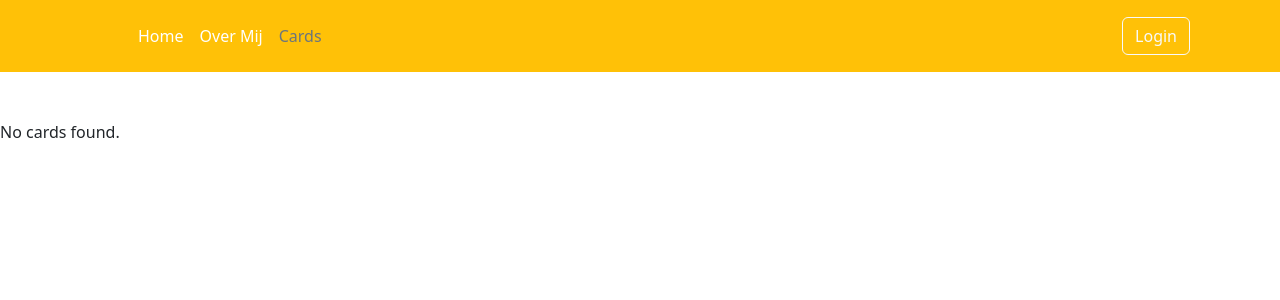
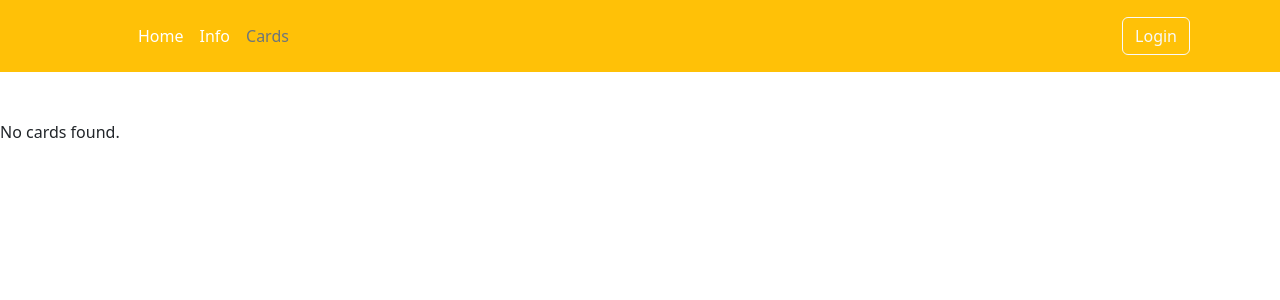
Before and after one commit to 88141glr/BeroepsJ2P1_2, a PHP site: page /Cards/collectie.php in a window 1280 px wide. Shown: the top 300 px of the page. Run offline with PHP 8.4, Linux system fonts and the light colour scheme; data that the repository does not hold is empty.

Commit message:
Changes for consistency

```diff
--- a/ADMIN/adminprojects.php
+++ b/ADMIN/adminprojects.php
@@ -25,7 +25,7 @@ if (!isset($_SESSION['logged_in']) || $_SESSION['logged_in'] !== true) {
 
         <ul class="nav col-12 col-lg-auto me-lg-auto mb-2 justify-content-center mb-md-0">
           <li><a href="../index.php" class="nav-link px-2 text-white">Home</a></li>
-          <li><a href="../AboutMe/AboutMe.php" class="nav-link px-2 text-white">Over Mij</a></li>
+          <li><a href="../AboutMe/AboutMe.php" class="nav-link px-2 text-white">Info</a></li>
           <li><a href="../Cards/collectie.php" class="nav-link px-2 text-white">Cards</a></li>
         </ul>
 
--- a/ADMIN/adminupload.php
+++ b/ADMIN/adminupload.php
@@ -25,7 +25,7 @@ if (!isset($_SESSION['logged_in']) || $_SESSION['logged_in'] !== true) {
 
         <ul class="nav col-12 col-lg-auto me-lg-auto mb-2 justify-content-center mb-md-0">
           <li><a href="../index.php" class="nav-link px-2 text-white">Home</a></li>
-          <li><a href="../AboutMe/AboutMe.php" class="nav-link px-2 text-white">Over Mij</a></li>
+          <li><a href="../AboutMe/AboutMe.php" class="nav-link px-2 text-white">Info</a></li>
           <li><a href="../Cards/collectie.php" class="nav-link px-2 text-white">Cards</a></li>
         </ul>
 
--- a/Cards/collectie.php
+++ b/Cards/collectie.php
@@ -22,7 +22,7 @@ session_start();
 
         <ul class="nav col-12 col-lg-auto me-lg-auto mb-2 justify-content-center mb-md-0">
           <li><a href="../index.php" class="nav-link px-2 text-white">Home</a></li>
-          <li><a href="../AboutMe/AboutMe.php" class="nav-link px-2 text-white">Over Mij</a></li>
+          <li><a href="../AboutMe/AboutMe.php" class="nav-link px-2 text-white">Info</a></li>
           <li><a href="#" class="nav-link px-2 text-secondary">Cards</a></li>
         </ul>
 
```
